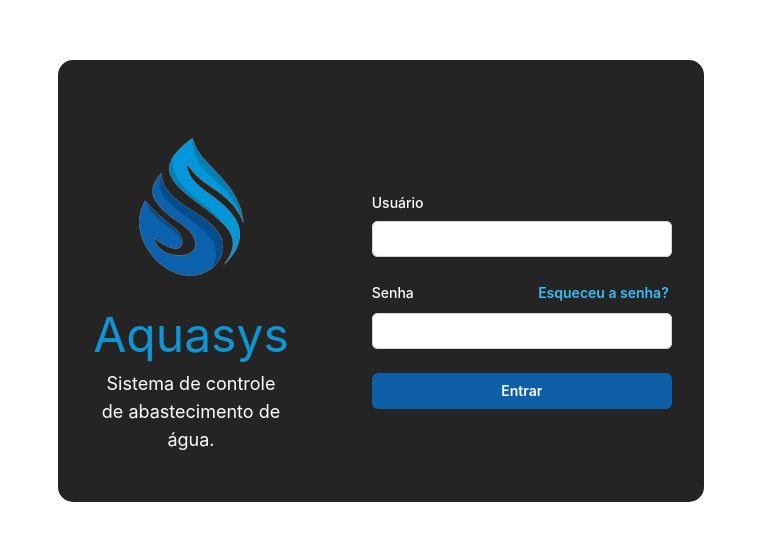
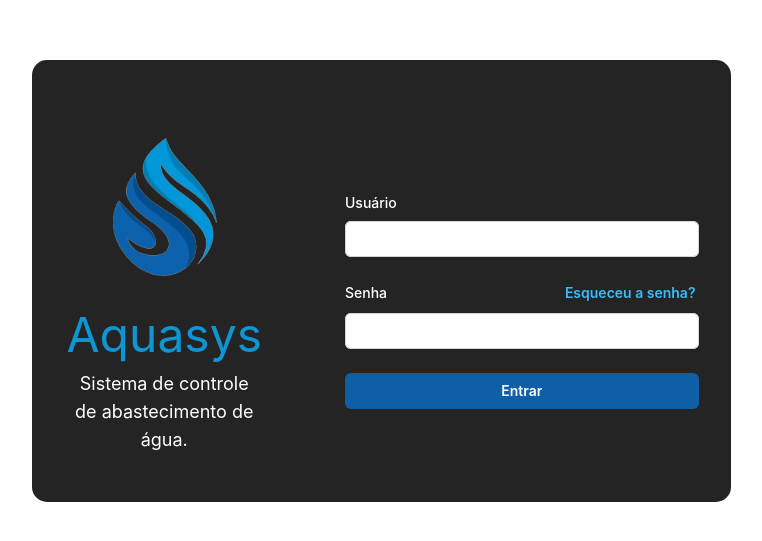
Before and after one commit to denilsonc/Projeto_TCC, a Vue app in the folder frontend/: page / in a window 1280 px wide. Shown: the part 119-660 px from the top of the page, without its empty margins (259-1021 px from the left). Built offline with nearby package versions, Linux system fonts and the light colour scheme.

Commit message:
Aleração de grid para flex.

```diff
--- a/frontend/src/assets/main.css
+++ b/frontend/src/assets/main.css
@@ -83,6 +83,7 @@ a,
   body {
     display: flex;
     place-items: center;
+
   }
 
   input {
@@ -90,8 +91,8 @@ a,
   }
 
   #app {
-    display: grid;
-    grid-template-columns: 0fr 0fr;
-    padding: 0 2rem;
+    display: flex;
+    flex-direction: column;
+
   }
 }
```
